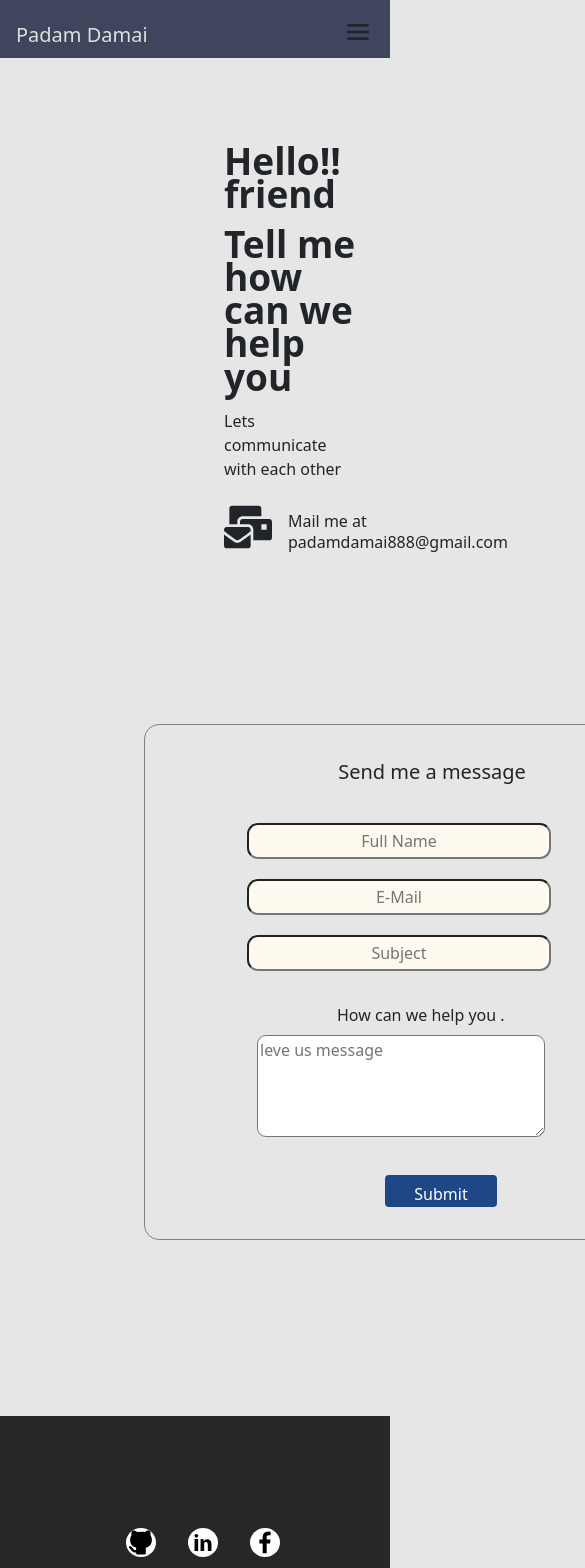
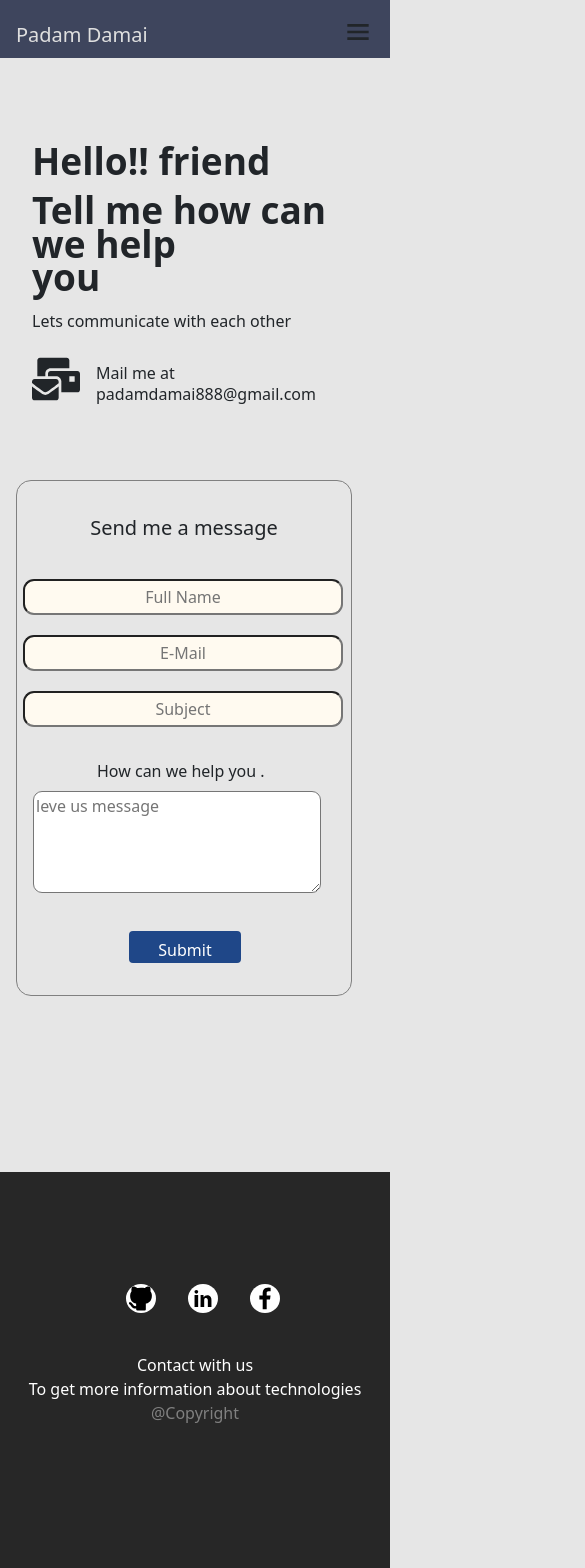
Before and after one commit to padamdamai/my_portfolio, a React (Create React App) app: page /contact in a window 390 px wide. Shown: the top 1568 px of the page, 585 px wide, since content can reach past the window. Built offline with nearby package versions, Linux system fonts and the light colour scheme.

Commit message:
made responsive for 'iphone SE 2nd gen IOS 14.6'

```diff
--- a/src/contact.css
+++ b/src/contact.css
@@ -124,3 +124,28 @@ textArea {
 	margin:2rem 0rem auto  13rem;
 }
 }
+
+  /*...........................................responsive((iphone SE 2nd gen IOS 14.6)..................................*/
+@media (max-width:800px){
+  .container_main {
+    margin: 4rem 0rem 0rem -1rem;
+  }
+  .form {
+    width: 21rem;
+    margin: 0rem 0rem 2rem 2rem;
+  }
+    .inputType {
+    margin: 20px 0px auto -1rem;
+    width: 20rem;
+  }
+    .formSmallElement {
+    margin: 2rem 0rem 0.5rem 3rem;
+  }
+    textArea {
+    border-radius: 9px;
+    margin-left: -1rem;
+  }
+  .btn{
+	margin:2rem 0rem auto  5rem;
+}
+	}
--- a/src/index.css
+++ b/src/index.css
@@ -270,3 +270,22 @@ article {
   width: 18rem;
 }
 }
+
+  /*...........................................responsive((iphone SE 2nd gen IOS 14.6)..................................*/
+@media (max-width:800px){
+  .main_content {
+    margin: 4rem 0rem 0rem 4rem;
+  }
+ .introduction {
+    margin-left: 2rem;
+  }
+    .my_image {
+    margin: 5rem 3rem 2rem 1rem;
+  }
+    .aBit {
+    margin-left: 2rem;
+  }
+  .svg_collector {
+  margin: 40px 1rem 0rem 2rem;
+}
+}
--- a/src/project.css
+++ b/src/project.css
@@ -125,3 +125,11 @@ box-shadow: rgb(38, 57, 77) 0px 20px 30px -10px;
   margin-top: 9rem;
 }
 }
+
+  /*...........................................responsive((iphone SE 2nd gen IOS 14.6)..................................*/
+@media (max-width:800px){
+
+.description {
+    margin: 12px 0px 40px 20rem;
+  }
+  }
```
